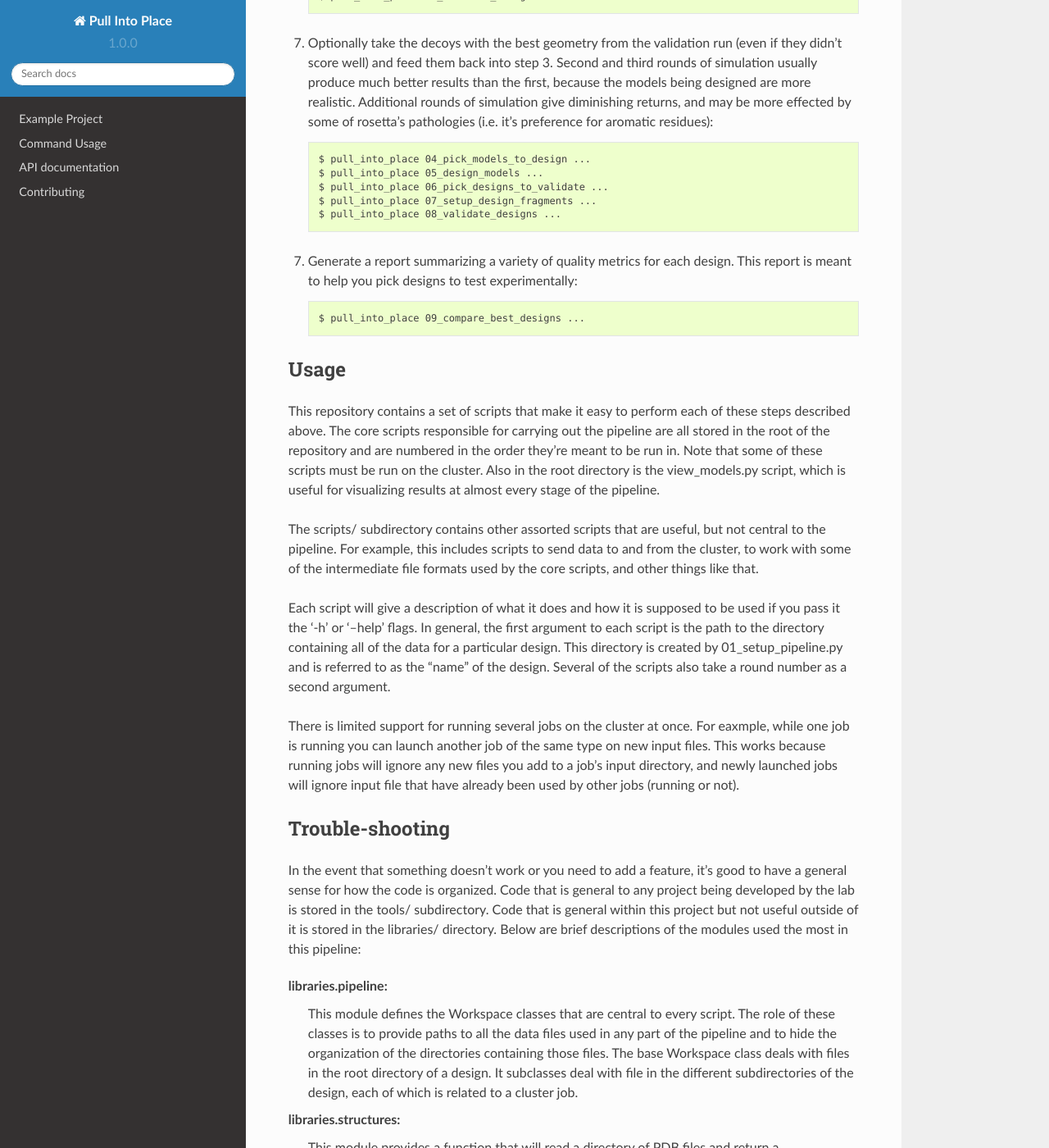
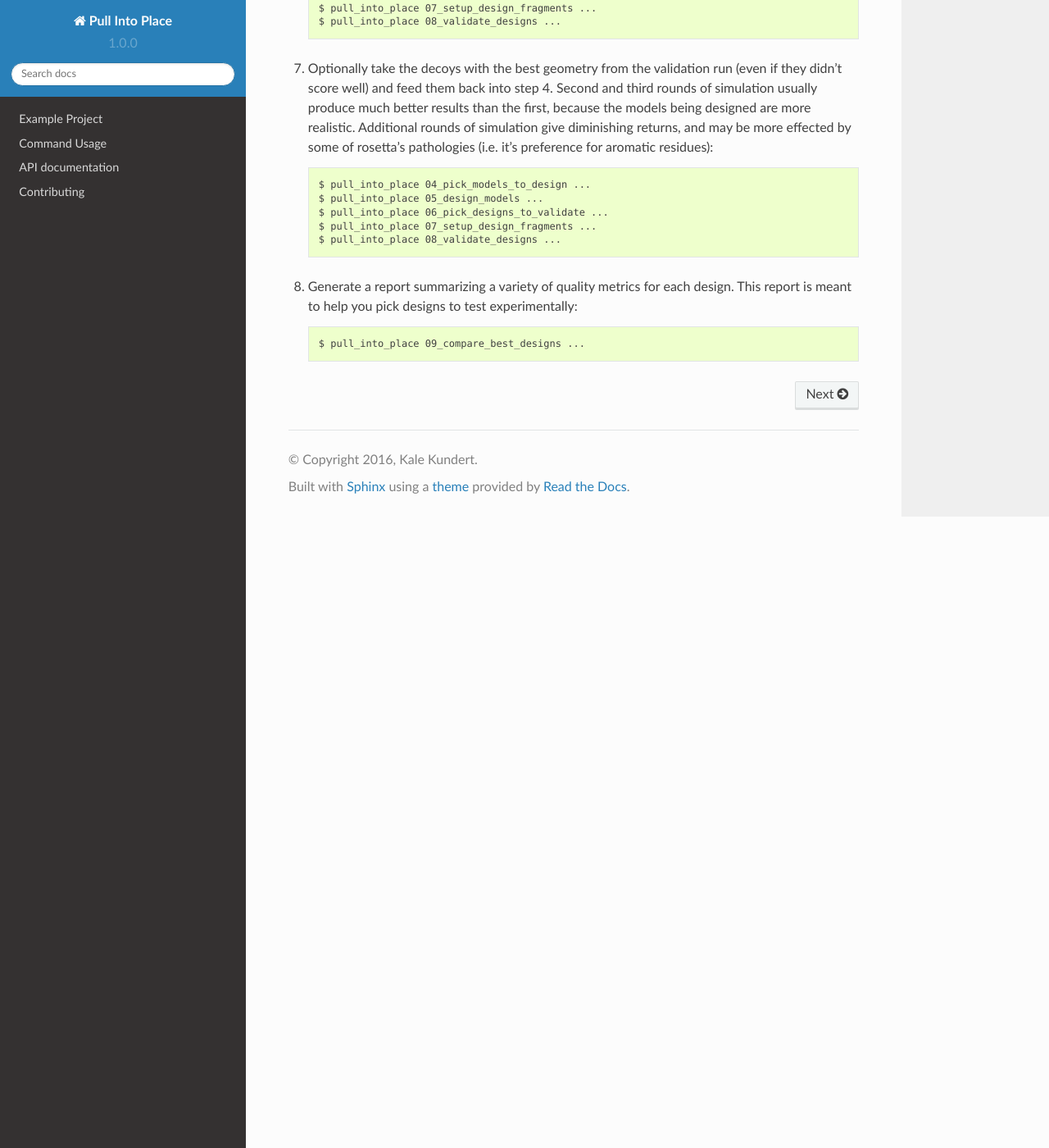
Before and after one commit to Kortemme-Lab/pull_into_place, a Sphinx documentation site: the page built from docs/index.rst, in a window 1280 px wide and 1400 px high, scrolled down 1118 px. Shown: the whole window at 82% size. Built offline with Sphinx 7.4.7 and the Read the Docs theme 2.0.0, drawn with Linux system fonts in a browser that asks for light colours; some of the changed text lies outside the part shown.

Commit message:
Add PyPI badges and remove some old paragraphs.

```diff
--- a/README.rst
+++ b/README.rst
@@ -1,10 +1,18 @@
+***************
 Pull Into Place
-===============
+***************
 Pull Into Place (PIP) is a protocol to design protein functional groups with
 sub-angstrom accuracy.  The protocol is based on two ideas: 1) using restraints
 to define the geometry you're trying to design and 2) using an unrestrained
-simulations to test designs.  In particular, the design pipeline used by PIP
-has the following steps:
+simulations to test designs.
+
+.. image:: https://img.shields.io/pypi/v/pull_into_place.svg
+   :target: https://pypi.python.org/pypi/pull_into_place
+
+.. image:: https://img.shields.io/pypi/pyversions/pull_into_place.svg
+   :target: https://pypi.python.org/pypi/pull_into_place
+
+The design pipeline orchestrated by PIP has the following steps:
 
 1. Define your project.  This entails creating an input PDB file and preparing
    it for use with rosetta, creating a restraints file that specifies your
@@ -45,7 +53,7 @@
    $ pull_into_place 08_validate_designs ...
 
 7. Optionally take the decoys with the best geometry from the validation run
-   (even if they didn't score well) and feed them back into step 3.  Second and
+   (even if they didn't score well) and feed them back into step 4.  Second and
    third rounds of simulation usually produce much better results than the
    first, because the models being designed are more realistic.  Additional
    rounds of simulation give diminishing returns, and may be more effected by
@@ -57,70 +65,7 @@
    $ pull_into_place 07_setup_design_fragments ...
    $ pull_into_place 08_validate_designs ...
 
-7. Generate a report summarizing a variety of quality metrics for each design.
+8. Generate a report summarizing a variety of quality metrics for each design.
    This report is meant to help you pick designs to test experimentally::
 
    $ pull_into_place 09_compare_best_designs ...
-
-Usage
-=====
-This repository contains a set of scripts that make it easy to perform each of
-these steps described above.  The core scripts responsible for carrying out the
-pipeline are all stored in the root of the repository and are numbered in the
-order they're meant to be run in.  Note that some of these scripts must be run
-on the cluster.  Also in the root directory is the view_models.py script, which
-is useful for visualizing results at almost every stage of the pipeline.
-
-The scripts/ subdirectory contains other assorted scripts that are useful, but
-not central to the pipeline.  For example, this includes scripts to send data
-to and from the cluster, to work with some of the intermediate file formats
-used by the core scripts, and other things like that.
-
-Each script will give a description of what it does and how it is supposed to
-be used if you pass it the '-h' or '--help' flags.  In general, the first
-argument to each script is the path to the directory containing all of the data
-for a particular design.  This directory is created by 01_setup_pipeline.py and
-is referred to as the "name" of the design.  Several of the scripts also take a
-round number as a second argument.
-
-There is limited support for running several jobs on the cluster at once.  For
-eaxmple, while one job is running you can launch another job of the same type
-on new input files.  This works because running jobs will ignore any new files
-you add to a job's input directory, and newly launched jobs will ignore input
-file that have already been used by other jobs (running or not).
-
-Trouble-shooting
-================
-In the event that something doesn't work or you need to add a feature, it's
-good to have a general sense for how the code is organized.  Code that is
-general to any project being developed by the lab is stored in the tools/
-subdirectory.  Code that is general within this project but not useful outside
-of it is stored in the libraries/ directory.  Below are brief descriptions of
-the modules used the most in this pipeline:
-
-libraries.pipeline:
-    This module defines the Workspace classes that are central to every script.
-    The role of these classes is to provide paths to all the data files used in
-    any part of the pipeline and to hide the organization of the directories
-    containing those files.  The base Workspace class deals with files in the
-    root directory of a design.  It subclasses deal with file in the different
-    subdirectories of the design, each of which is related to a cluster job.
-
-libraries.structures:
-    This module provides a function that will read a directory of PDB files and
-    return a pandas.DataFrame containing a number of score, distance, and
-    sequence metrics for each structure.  This information is also cached,
-    because it takes a while to calculate up front.  Note that the cache files
-    are pickles and seem to depend very closely on the version of pandas used
-    to generate them.  For example, caches generated with pandas 0.15 can't be
-    read by pandas 0.14.
-
-libraries.big_jobs:
-    This module provides a simple wrapper around the cluster submission
-    process.  This makes it easy to both submit jobs to the queue and to
-    configure jobs once they come off the queue and onto a node.
-
-tools.scripting:
-    This module provides a handful of simple functions that just make scripting
-    more convenient.  Many of these are basically just implementations of the
-    standard shell commands.
--- a/docs/index.rst
+++ b/docs/index.rst
@@ -1,6 +1,4 @@
-******************************************************************
-Pull Into Place --- Position sidechains with sub-angstrom accuracy
-******************************************************************
+.. include:: ../README.rst
 
 .. toctree::
    :maxdepth: 1
```
Also changed, not shown: other parts of docs/index.rst (+0 -4 lines).
